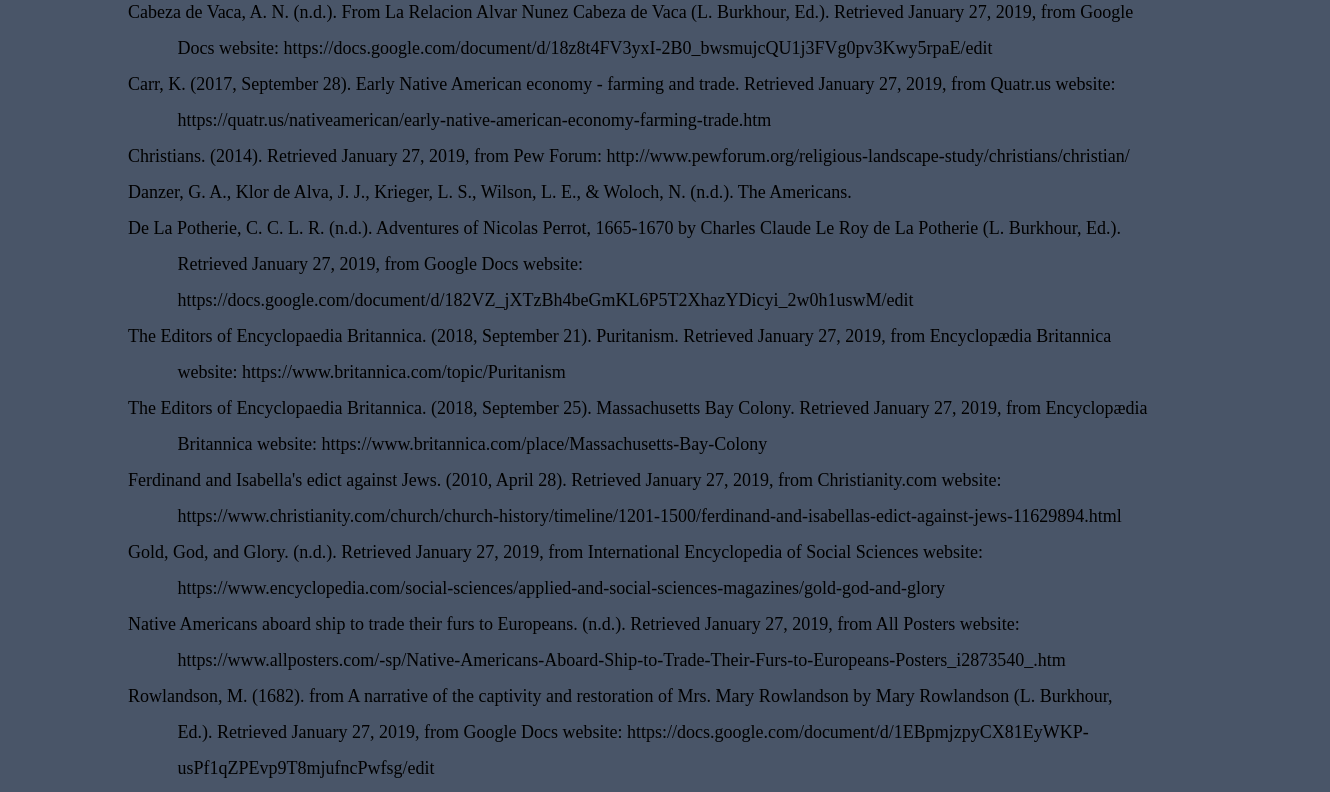
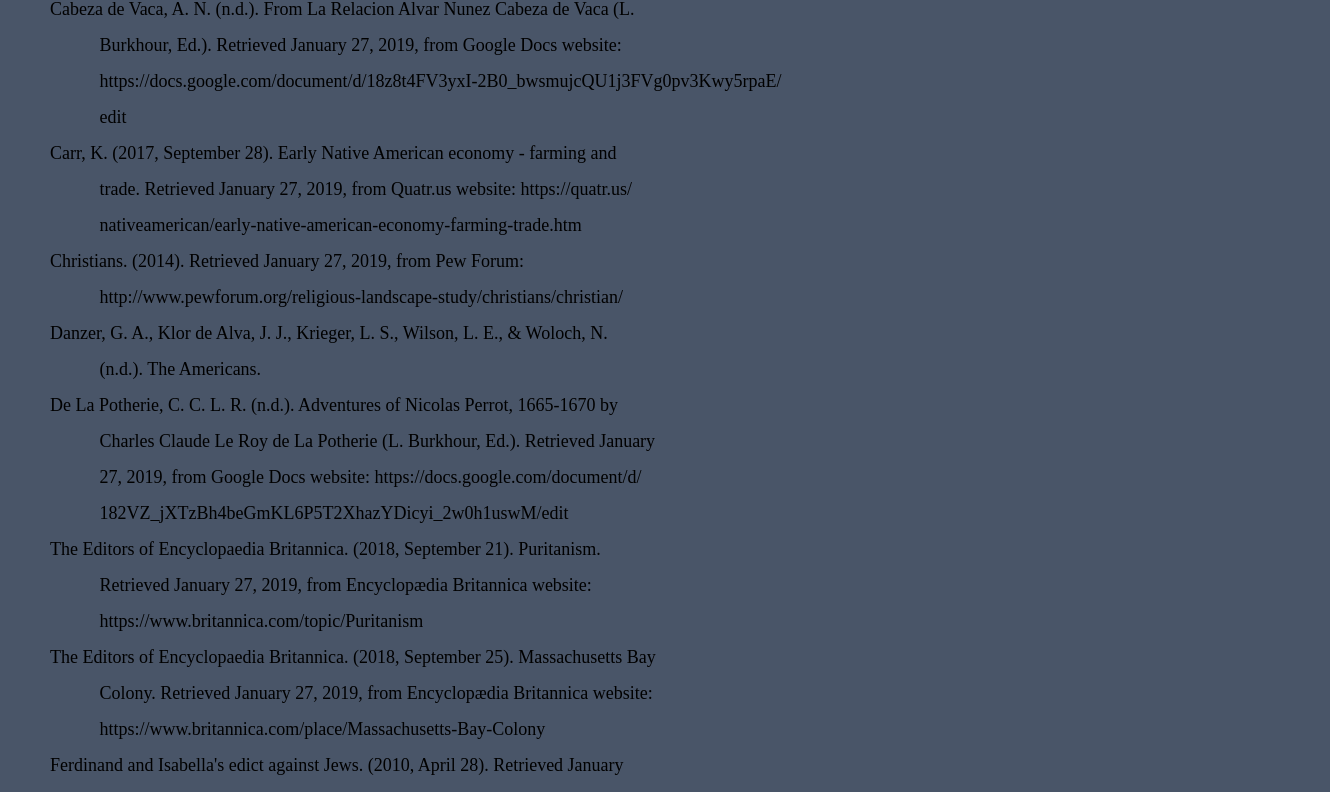
Before and after one commit to urticatecoder/english_midterm, a plain HTML site: page citations.html in a window 1280 px wide. Shown: the part 252-1044 px from the top of the page, 1330 px wide, since content can reach past the window. Drawn offline with Linux system fonts and the light colour scheme; a web font is replaced by a local one.

Commit message:
fixed source styling

```diff
--- a/citations.html
+++ b/citations.html
@@ -21,31 +21,87 @@
         </tfoot>
       </table>
     </nav>
-    <h1 style="text-align: center;">Citations</h1>
-    <div style="font-size: 18px; box-sizing: border-box; width: 80%; margin: 0 auto; line-height: 2;">
-      Cabeza de Vaca, A. N. (n.d.). From La Relacion Alvar Nunez Cabeza de Vaca (L. Burkhour, Ed.). Retrieved January 27, 2019, from Google &nbsp&nbsp&nbsp&nbsp&nbsp&nbsp&nbsp&nbsp&nbsp&nbsp Docs website: https://docs.google.com/document/d/18z8t4FV3yxI-2B0_bwsmujcQU1j3FVg0pv3Kwy5rpaE/edit
+    <h1 style="text-align: left; margin: 40px 100px 0 50px;">Citations</h1>
+    <div style="font-size: 18px; box-sizing: border-box; width: 100%; margin: 0 50px; line-height: 2;">
+      Cabeza de Vaca, A. N. (n.d.). From La Relacion Alvar Nunez Cabeza de Vaca (L.
       <br>
-      Carr, K. (2017, September 28). Early Native American economy - farming and trade. Retrieved January 27, 2019, from Quatr.us website: &nbsp&nbsp&nbsp&nbsp&nbsp&nbsp&nbsp&nbsp&nbsp&nbsp https://quatr.us/nativeamerican/early-native-american-economy-farming-trade.htm
+      &nbsp&nbsp&nbsp&nbsp&nbsp&nbsp&nbsp&nbsp&nbsp&nbsp Burkhour, Ed.). Retrieved January 27, 2019, from Google Docs website:
       <br>
-      Christians. (2014). Retrieved January 27, 2019, from Pew Forum: http://www.pewforum.org/religious-landscape-study/christians/christian/
+      &nbsp&nbsp&nbsp&nbsp&nbsp&nbsp&nbsp&nbsp&nbsp&nbsp https://docs.google.com/document/d/18z8t4FV3yxI-2B0_bwsmujcQU1j3FVg0pv3Kwy5rpaE/
       <br>
-      Danzer, G. A., Klor de Alva, J. J., Krieger, L. S., Wilson, L. E., & Woloch, N. (n.d.). The Americans.
+      &nbsp&nbsp&nbsp&nbsp&nbsp&nbsp&nbsp&nbsp&nbsp&nbsp edit
       <br>
-      De La Potherie, C. C. L. R. (n.d.). Adventures of Nicolas Perrot, 1665-1670 by Charles Claude Le Roy de La Potherie (L. Burkhour, Ed.). &nbsp&nbsp&nbsp&nbsp&nbsp&nbsp&nbsp&nbsp&nbsp&nbsp Retrieved January 27, 2019, from Google Docs website: <div>&nbsp&nbsp&nbsp&nbsp&nbsp&nbsp&nbsp&nbsp&nbsp&nbsp https://docs.google.com/document/d/182VZ_jXTzBh4beGmKL6P5T2XhazYDicyi_2w0h1uswM/edit</div>
-
-      The Editors of Encyclopaedia Britannica. (2018, September 21). Puritanism. Retrieved January 27, 2019, from Encyclopædia Britannica &nbsp&nbsp&nbsp&nbsp&nbsp&nbsp&nbsp&nbsp&nbsp&nbsp website: https://www.britannica.com/topic/Puritanism
+      Carr, K. (2017, September 28). Early Native American economy - farming and
       <br>
-      The Editors of Encyclopaedia Britannica. (2018, September 25). Massachusetts Bay Colony. Retrieved January 27, 2019, from Encyclopædia &nbsp&nbsp&nbsp&nbsp&nbsp&nbsp&nbsp&nbsp&nbsp&nbsp Britannica website: https://www.britannica.com/place/Massachusetts-Bay-Colony
+      &nbsp&nbsp&nbsp&nbsp&nbsp&nbsp&nbsp&nbsp&nbsp&nbsp trade. Retrieved January 27, 2019, from Quatr.us website: https://quatr.us/
       <br>
-      Ferdinand and Isabella's edict against Jews. (2010, April 28). Retrieved January 27, 2019, from Christianity.com website:<div>&nbsp&nbsp&nbsp&nbsp&nbsp&nbsp&nbsp&nbsp&nbsp&nbsp https://www.christianity.com/church/church-history/timeline/1201-1500/ferdinand-and-isabellas-edict-against-jews-11629894.html</div>
-
-      Gold, God, and Glory. (n.d.). Retrieved January 27, 2019, from International Encyclopedia of Social Sciences website: <div> &nbsp&nbsp&nbsp&nbsp&nbsp&nbsp&nbsp&nbsp&nbsp&nbsp https://www.encyclopedia.com/social-sciences/applied-and-social-sciences-magazines/gold-god-and-glory</div>
-
-      Native Americans aboard ship to trade their furs to Europeans. (n.d.). Retrieved January 27, 2019, from All Posters website: <div> &nbsp&nbsp&nbsp&nbsp&nbsp&nbsp&nbsp&nbsp&nbsp&nbsp https://www.allposters.com/-sp/Native-Americans-Aboard-Ship-to-Trade-Their-Furs-to-Europeans-Posters_i2873540_.htm</div>
-
-      Rowlandson, M. (1682). from A narrative of the captivity and restoration of Mrs. Mary Rowlandson by Mary Rowlandson (L. Burkhour, <div>&nbsp&nbsp&nbsp&nbsp&nbsp&nbsp&nbsp&nbsp&nbsp&nbsp Ed.). Retrieved January 27, 2019, from Google Docs website: https://docs.google.com/document/d/1EBpmjzpyCX81EyWKP-</div> &nbsp&nbsp&nbsp&nbsp&nbsp&nbsp&nbsp&nbsp&nbsp&nbsp usPf1qZPEvp9T8mjufncPwfsg/edit
+      &nbsp&nbsp&nbsp&nbsp&nbsp&nbsp&nbsp&nbsp&nbsp&nbsp nativeamerican/early-native-american-economy-farming-trade.htm
       <br>
-      Sveda, A. (2018, July 20). A city upon a hill: Examining the ties between Christianity and the early republic. Retrieved January 27, 2019, &nbsp&nbsp&nbsp&nbsp&nbsp&nbsp&nbsp&nbsp&nbsp&nbsp from Next Gen Blog: http://nextgenblog.org/a-city-upon-a-hill-examining-the-ties-between-christianity-and-the-early-republic/
+      Christians. (2014). Retrieved January 27, 2019, from Pew Forum:
+      <br>
+      &nbsp&nbsp&nbsp&nbsp&nbsp&nbsp&nbsp&nbsp&nbsp&nbsp http://www.pewforum.org/religious-landscape-study/christians/christian/
+      <br>
+      Danzer, G. A., Klor de Alva, J. J., Krieger, L. S., Wilson, L. E., & Woloch, N.
+      <br>
+      &nbsp&nbsp&nbsp&nbsp&nbsp&nbsp&nbsp&nbsp&nbsp&nbsp (n.d.). The Americans.
+      <br>
+      De La Potherie, C. C. L. R. (n.d.). Adventures of Nicolas Perrot, 1665-1670 by
+      <br>
+      &nbsp&nbsp&nbsp&nbsp&nbsp&nbsp&nbsp&nbsp&nbsp&nbsp Charles Claude Le Roy de La Potherie (L. Burkhour, Ed.). Retrieved January
+      <br>
+      &nbsp&nbsp&nbsp&nbsp&nbsp&nbsp&nbsp&nbsp&nbsp&nbsp 27, 2019, from Google Docs website: https://docs.google.com/document/d/
+      <br>
+      &nbsp&nbsp&nbsp&nbsp&nbsp&nbsp&nbsp&nbsp&nbsp&nbsp 182VZ_jXTzBh4beGmKL6P5T2XhazYDicyi_2w0h1uswM/edit
+      <br>
+      The Editors of Encyclopaedia Britannica. (2018, September 21). Puritanism.
+      <br>
+      &nbsp&nbsp&nbsp&nbsp&nbsp&nbsp&nbsp&nbsp&nbsp&nbsp Retrieved January 27, 2019, from Encyclopædia Britannica website:
+      <br>
+      &nbsp&nbsp&nbsp&nbsp&nbsp&nbsp&nbsp&nbsp&nbsp&nbsp https://www.britannica.com/topic/Puritanism
+      <br>
+      The Editors of Encyclopaedia Britannica. (2018, September 25). Massachusetts Bay
+      <br>
+      &nbsp&nbsp&nbsp&nbsp&nbsp&nbsp&nbsp&nbsp&nbsp&nbsp Colony. Retrieved January 27, 2019, from Encyclopædia Britannica website:
+      <br>
+      &nbsp&nbsp&nbsp&nbsp&nbsp&nbsp&nbsp&nbsp&nbsp&nbsp https://www.britannica.com/place/Massachusetts-Bay-Colony
+      <br>
+      Ferdinand and Isabella's edict against Jews. (2010, April 28). Retrieved January
+      <br>
+      &nbsp&nbsp&nbsp&nbsp&nbsp&nbsp&nbsp&nbsp&nbsp&nbsp 27, 2019, from Christianity.com website: https://www.christianity.com/
+      <br>
+      &nbsp&nbsp&nbsp&nbsp&nbsp&nbsp&nbsp&nbsp&nbsp&nbsp church/church-history/timeline/1201-1500/
+      <br>
+      &nbsp&nbsp&nbsp&nbsp&nbsp&nbsp&nbsp&nbsp&nbsp&nbsp ferdinand-and-isabellas-edict-against-jews-11629894.html
+      <br>
+      Gold, God, and Glory. (n.d.). Retrieved January 27, 2019, from International
+      <br>
+      &nbsp&nbsp&nbsp&nbsp&nbsp&nbsp&nbsp&nbsp&nbsp&nbsp Encyclopedia of Social Sciences website: https://www.encyclopedia.com/
+      <br>
+      &nbsp&nbsp&nbsp&nbsp&nbsp&nbsp&nbsp&nbsp&nbsp&nbsp social-sciences/applied-and-social-sciences-magazines/gold-god-and-glory
+      <br>
+      Native Americans aboard ship to trade their furs to Europeans. (n.d.). Retrieved
+      <br>
+      &nbsp&nbsp&nbsp&nbsp&nbsp&nbsp&nbsp&nbsp&nbsp&nbsp January 27, 2019, from All Posters website: https://www.allposters.com/-sp/
+      <br>
+      &nbsp&nbsp&nbsp&nbsp&nbsp&nbsp&nbsp&nbsp&nbsp&nbsp Native-Americans-Aboard-Ship-to-Trade-Their-Furs-to-Europeans-Posters_i2873540_.h
+      <br>
+      &nbsp&nbsp&nbsp&nbsp&nbsp&nbsp&nbsp&nbsp&nbsp&nbsp tm
+      <br>
+      Rowlandson, M. (1682). from A narrative of the captivity and restoration of Mrs.
+      <br>
+      &nbsp&nbsp&nbsp&nbsp&nbsp&nbsp&nbsp&nbsp&nbsp&nbsp Mary Rowlandson by Mary Rowlandson (L. Burkhour, Ed.). Retrieved January
+      <br>
+      &nbsp&nbsp&nbsp&nbsp&nbsp&nbsp&nbsp&nbsp&nbsp&nbsp 27, 2019, from Google Docs website: https://docs.google.com/document/d/
+      <br>
+      &nbsp&nbsp&nbsp&nbsp&nbsp&nbsp&nbsp&nbsp&nbsp&nbsp 1EBpmjzpyCX81EyWKP-usPf1qZPEvp9T8mjufncPwfsg/edit
+      <br>
+      Sveda, A. (2018, July 20). A city upon a hill: Examining the ties between
+      <br>
+      &nbsp&nbsp&nbsp&nbsp&nbsp&nbsp&nbsp&nbsp&nbsp&nbsp Christianity and the early republic. Retrieved January 27, 2019, from Next
+      <br>
+      &nbsp&nbsp&nbsp&nbsp&nbsp&nbsp&nbsp&nbsp&nbsp&nbsp Gen Blog: http://nextgenblog.org/
+      <br>
+      &nbsp&nbsp&nbsp&nbsp&nbsp&nbsp&nbsp&nbsp&nbsp&nbsp a-city-upon-a-hill-examining-the-ties-between-christianity-and-the-early-republic/
     </div>
   </body>
 </html>
```
